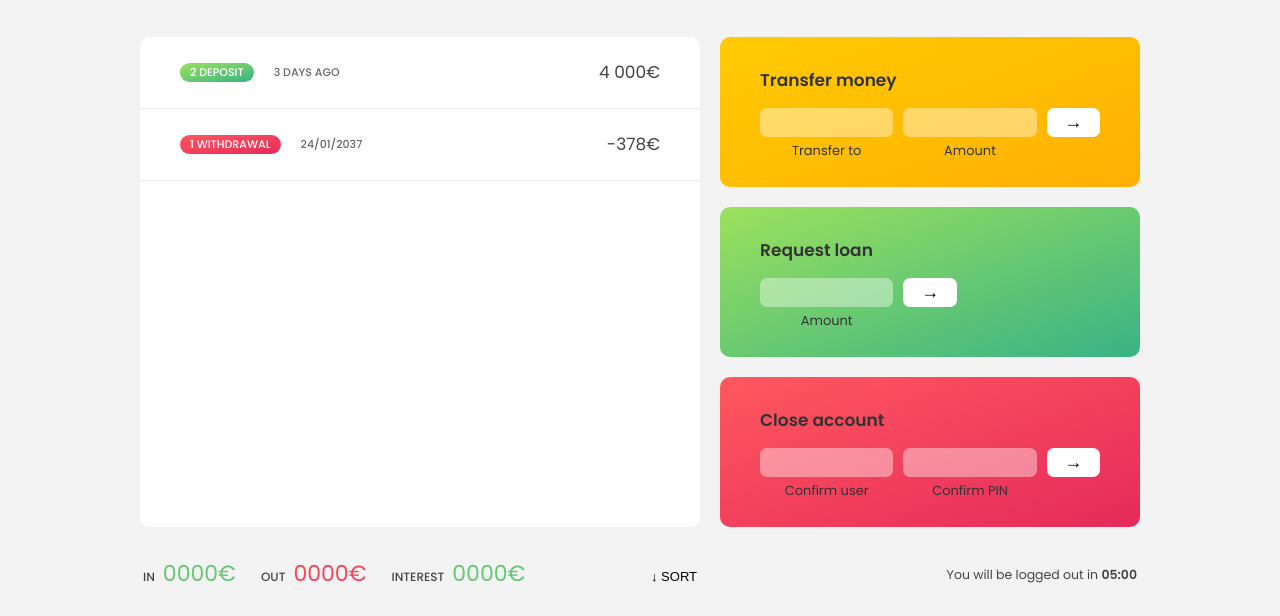
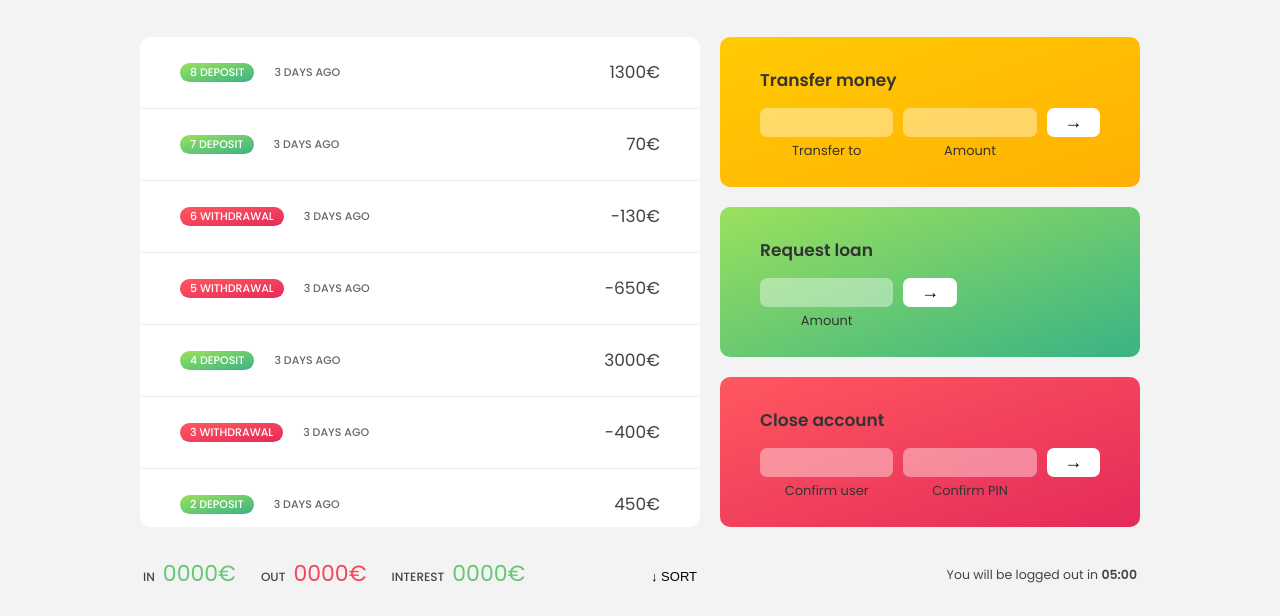
Before and after one commit to KaterynaDudko/bankist_app, a plain HTML site: page index.html in a window 1280 px wide. Shown: the part 184-800 px from the top of the page. Drawn offline with Linux system fonts and the light colour scheme.

Commit message:
index.html: change type misspelled  in script tag, so it should now work on github pages.

```diff
--- a/index.html
+++ b/index.html
@@ -124,6 +124,6 @@
     </footer> -->
 
     <!-- <script src="script2.js"></script> -->
-    <script src="script.js" type="text/javascriptgit"></script>
+    <script src="script.js" type="text/javascript"></script>
   </body>
 </html>
```
